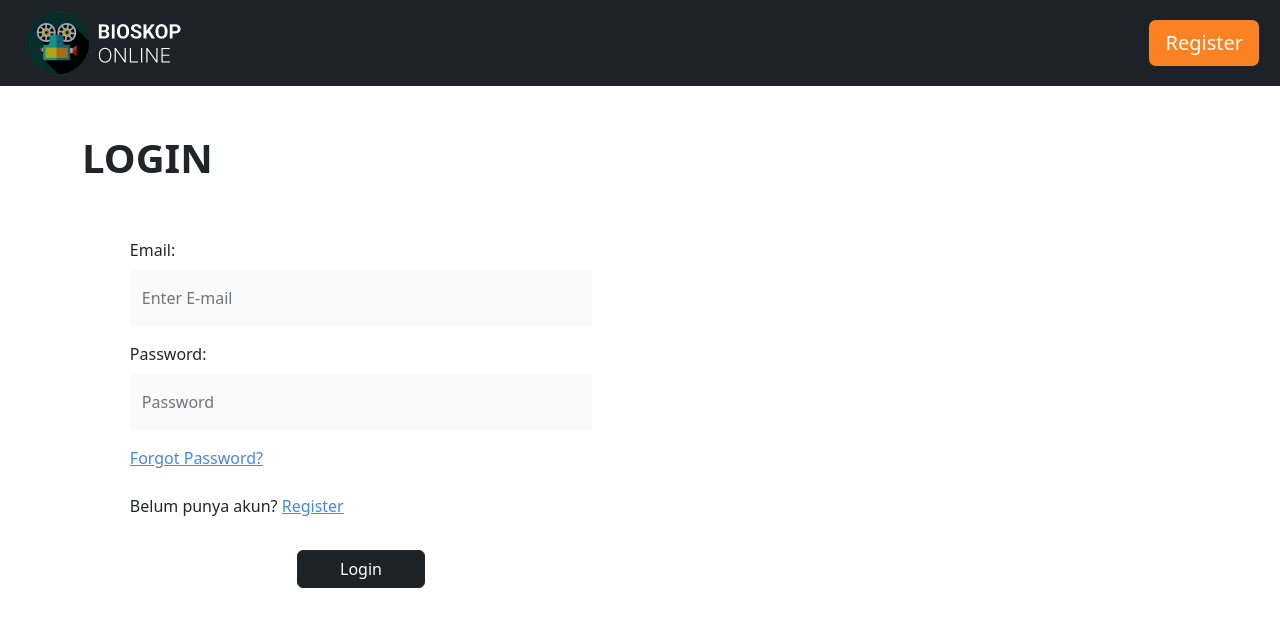
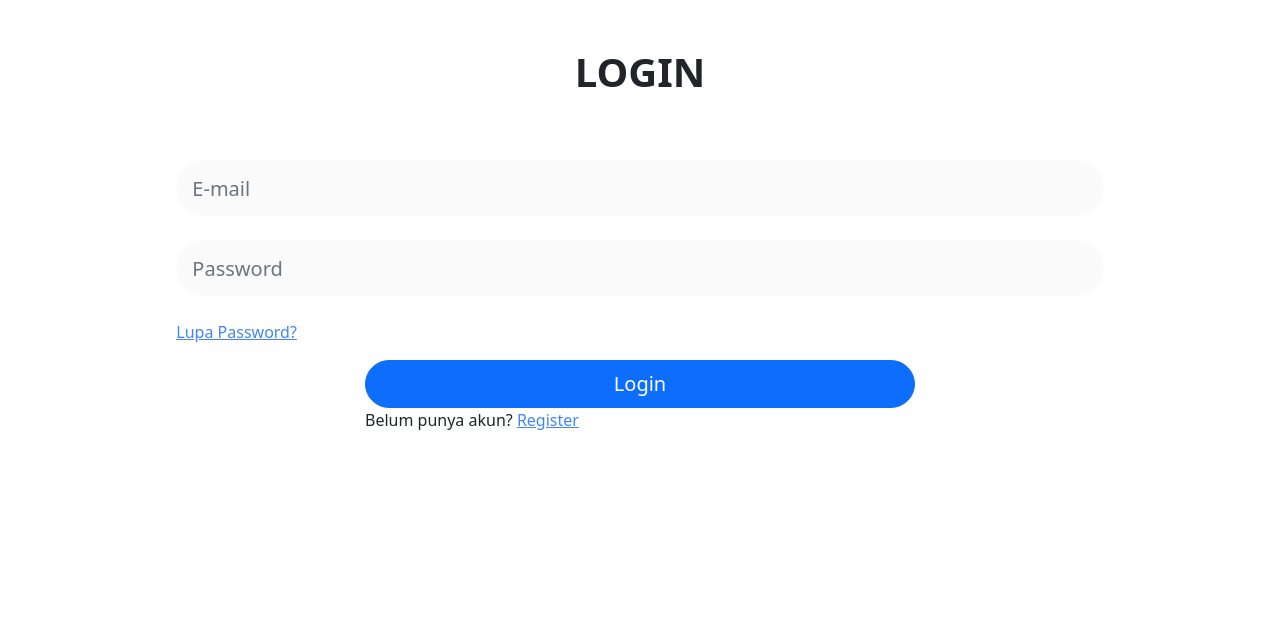
Before and after one commit to reyhand-ebs/Proj_TIket_Bioskop, a PHP site: page /pages/login.php in a window 1280 px wide. Shown: the top 635 px of the page. Run offline with PHP 8.4, Linux system fonts and the light colour scheme.

Commit message:
update login

```diff
--- a/pages/login.php
+++ b/pages/login.php
@@ -10,14 +10,14 @@
 	<link rel="stylesheet" href="./css/style.css">
 </head>
 
-<body>
+<!--<body>
 <nav class="navbar navbar-expand-lg navbar-dark sticky-top py-0 px-2" style="background-color: rgb(29, 34, 40)">
         <div class="container-fluid">
             <a href="index.php?p=home" class="navbar-brand"><img src="../img/bioskop online.png" alt="" class="w-50"></a>
             <button class="navbar-toggler" type="button" data-bs-toggle="collapse" data-bs-target="#navbarNav" aria-controls="navbarNav" aria-expanded="false" aria-label="Toggle navigation">
                 <span class="navbar-toggler-icon"></span>
             </button>
-            <!--<div class="collapse navbar-collapse" id="navbarNav">
+            <div class="collapse navbar-collapse" id="navbarNav">
                 <ul class="navbar-nav">
                     <li class="nav-item">
                         <a href="index.php?p=home" class="nav-link text-white">Home</a>
@@ -29,11 +29,34 @@
                         <a href="index.php?p=contact" class="nav-link text-white">Contact</a>
                     </li>
                 </ul>
-            </div>-->
+            </div>
             <a href="register.php"><button class="btn btn-lg btn-dark ms-md-3 rounded-3 " style="background-color: rgb(251, 129, 34)">Register</button></a>
         </div>
-    </nav>
-	<div class="container py-5">
+    </nav>-->
+
+<body>
+	<div class="container py-5 justify-content-center rounded-5" id="inputlogin">
+		<div class="row">
+			<div class="col align-self-center">
+				<h1 class="title pb-5 text-center"><strong>LOGIN</strong></h1>
+				<form action="" class="row g-3 justify-content-center" method="POST">
+					<div class="col-md-10">
+						<input type="email" class="form-control mt-2 form-control-lg rounded-pill" placeholder="E-mail" name="email" required>
+					</div>
+					<div class="col-md-10">
+						<input type="password" class="form-control mt-2 form-control-lg rounded-pill" placeholder="Password" name="password"><br>
+						<a href="index.php?p=lupapassword" style="color: #4285F4">Lupa Password?</a>
+					</div>
+					<div class="col-md-6 d-grid">
+						<button class="btn btn-primary rounded-pill btn-lg" name="btnLogin" type="submit" value="Login">Login</button>
+						<p>Belum punya akun? <a href="index.php?p=signup" style="color: #4285F4">Register</a></p>
+					</div>
+				</form>
+			</div>
+		</div>
+	</div>
+</body>
+	<!--<div class="container py-5">
 		<div class="col-md-6">
 			<h1 class="title pb-5"><strong>LOGIN</strong></h1>
 			<form action="" class="row g-3 justify-content-center" method="POST">
@@ -54,7 +77,7 @@
 				</div>
 			</form>
 		</div>
-	</div>
+	</div>-->
 </body>
 
 </html>
```
